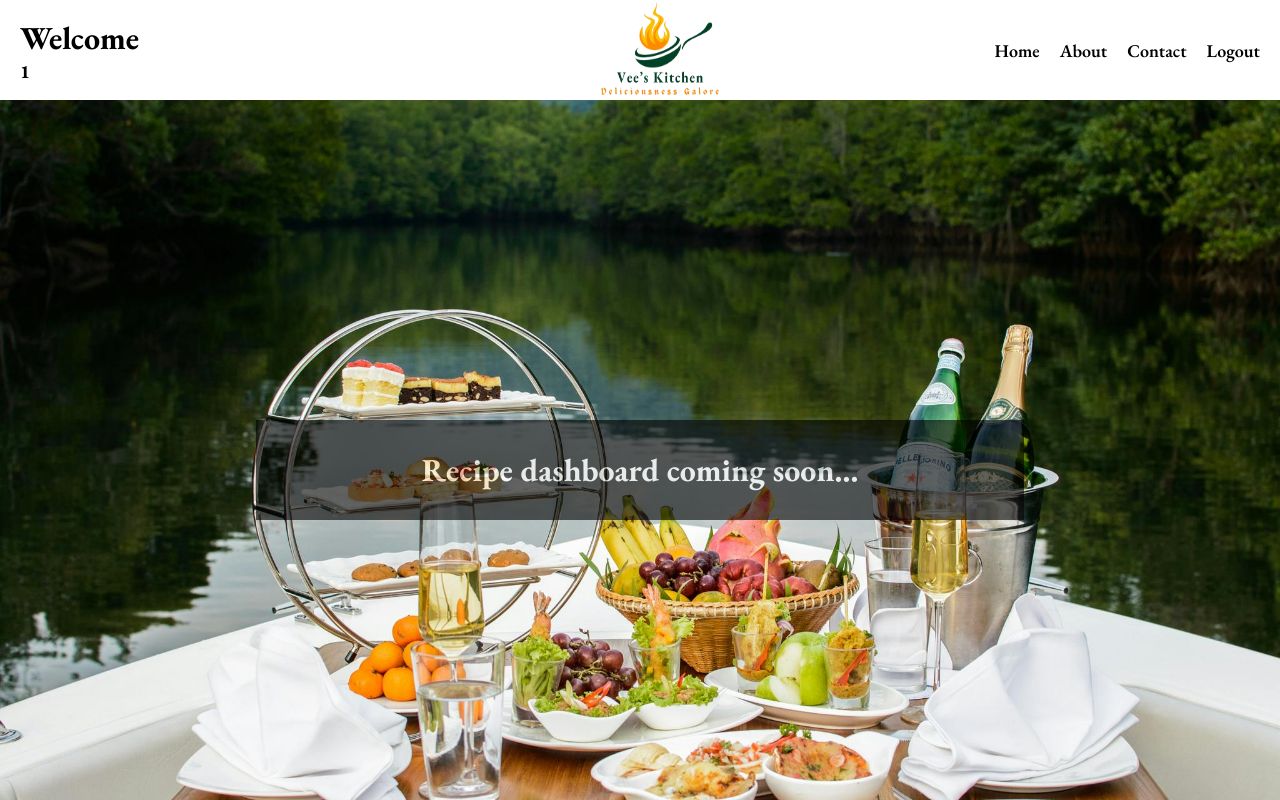
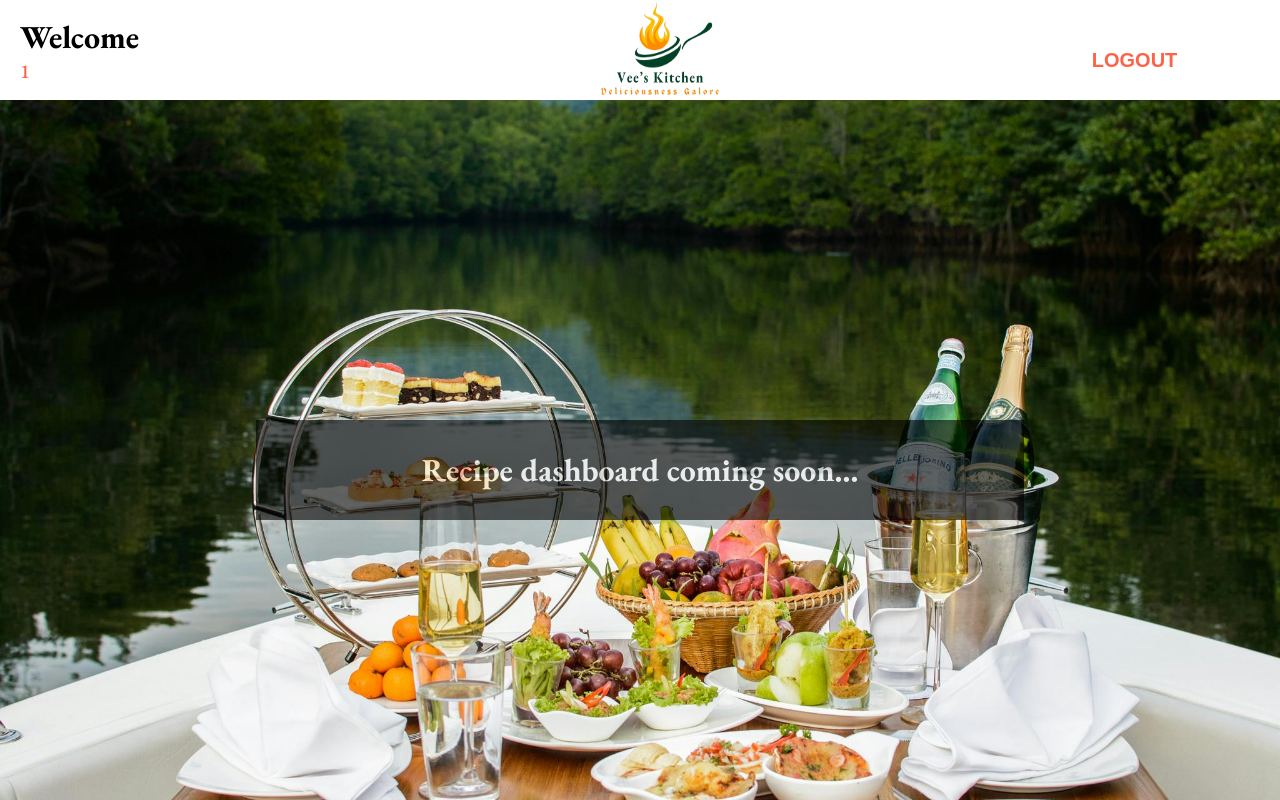
Before and after one commit to Violah-Chesang/vees-blog, a React (Create React App) app in the folder frontend/: page /dashboard/1 in a window 1280 px wide. Built offline with nearby package versions, Linux system fonts and the light colour scheme.

Commit message:
Added logout feature

```diff
--- a/frontend/src/Components/pages/dashboard/Dashboard.jsx
+++ b/frontend/src/Components/pages/dashboard/Dashboard.jsx
@@ -1,12 +1,20 @@
 import React, { useContext } from 'react';
 import './dashboard.css';
 import logo from '../../../images/Vee-logo.png';
-import { useParams } from 'react-router';
+import { useNavigate, useParams } from 'react-router-dom';
 import { AuthContext } from '../../../context/AuthContext';
 
 function Dashboard() {
-  const {user, isFetching, error,dispatch } = useContext(AuthContext);
+  const { dispatch } = useContext(AuthContext);
   const userName = useParams().userName;
+  const navigate = useNavigate();
+
+  const handleLogout = () => {
+    const token = sessionStorage.removeItem('token')
+    dispatch({type: 'LOGOUT', payload: token});
+    navigate('/')
+  }
+
   return (
     <div className='dashboard'>
       <div className="dash-header">
@@ -18,12 +26,7 @@ function Dashboard() {
           <img src={logo} alt="logo" />
         </div>
         <div className="dash-nav">
-          <ul>
-            <li>Home</li>
-            <li>About</li>
-            <li>Contact</li>
-            <li>Logout</li>
-          </ul>
+            <button className='dash-btn' type="button" onClick={handleLogout}>Logout</button>
         </div>
       </div>
         <div className="dash-container">
--- a/frontend/src/Components/pages/dashboard/dashboard.css
+++ b/frontend/src/Components/pages/dashboard/dashboard.css
@@ -18,6 +18,14 @@
     padding: 20px;
 }
 
+.welcome-user h3 {
+    font-size: 20px;
+    font-weight: 500;
+    color: tomato;
+    text-transform: capitalize;
+    cursor: pointer;
+}
+
 .dash-logo {
     flex:4;
     display: flex;
@@ -33,6 +41,20 @@
 
 .dash-nav {
     flex: 4;
+}
+
+.dash-btn {
+    width: 80%;
+    height: 40px;
+    padding: 20px;
+    background-color: #fff;
+    border-width: 0;
+    font-weight: 700;
+    font-size: 20px;
+    cursor: pointer;
+    color: tomato;
+    text-align: right;
+    text-transform: uppercase;
 }
 
 .dash-nav ul {
--- a/frontend/src/Components/pages/login/Login.jsx
+++ b/frontend/src/Components/pages/login/Login.jsx
@@ -9,7 +9,7 @@ function Login() {
   const navigate = useNavigate();
   const [userName, setUserName] = useState("");
   const [password, setPassword] = useState("");
-  const {user, isFetching, error,dispatch } = useContext(AuthContext);
+  const {user, isFetching, error, logout, dispatch } = useContext(AuthContext);
 
   const handleLogin =async  (event) => {
     event.preventDefault();
--- a/frontend/src/context/AuthActions.js
+++ b/frontend/src/context/AuthActions.js
@@ -11,3 +11,8 @@ export const loginError = (error) => ({
     type : 'LOGIN_ERROR',
     payload : error
 });
+
+export const logout = (logoutToken) => ({
+    type : 'LOGOUT',
+    payload : logoutToken
+});
--- a/frontend/src/context/AuthContext.js
+++ b/frontend/src/context/AuthContext.js
@@ -4,7 +4,8 @@ import AuthReducer from "./AuthReducer";
 const INITIAL_STATE = {
     user : null,
     isFetching : false,
-    error : false
+    error : false,
+    logout: null
 }
 export const AuthContext = createContext(INITIAL_STATE);
 
@@ -17,6 +18,7 @@ export const AuthContextProvider = ({children}) => {
                 user: state.user,
                 isFetching: state.isFetching,
                 error : state.error,
+                logout : state.logout,
                 dispatch
             }
         }>
--- a/frontend/src/context/AuthReducer.js
+++ b/frontend/src/context/AuthReducer.js
@@ -4,21 +4,32 @@ const AuthReducer = (state, action) => {
             return {
                 isFetching : true,
                 user: null,
-                error: false
+                error: false,
+                logout: null
             };
 
         case "LOGIN_SUCCESS":
             return {
                 isFetching : false,
                 user: action.payload,
-                error: false
+                error: false,
+                logout: null
             };
 
         case "LOGIN_FAILURE":
             return {
                 isFetching : false,
                 user: null,
-                error: action.payload
+                error: action.payload,
+                logout: null
+            };
+
+        case "LOGOUT":
+            return {
+                isFetching : false,
+                user: null,
+                error: false,
+                logout: action.payload
             };
         default:
             return state;
```
